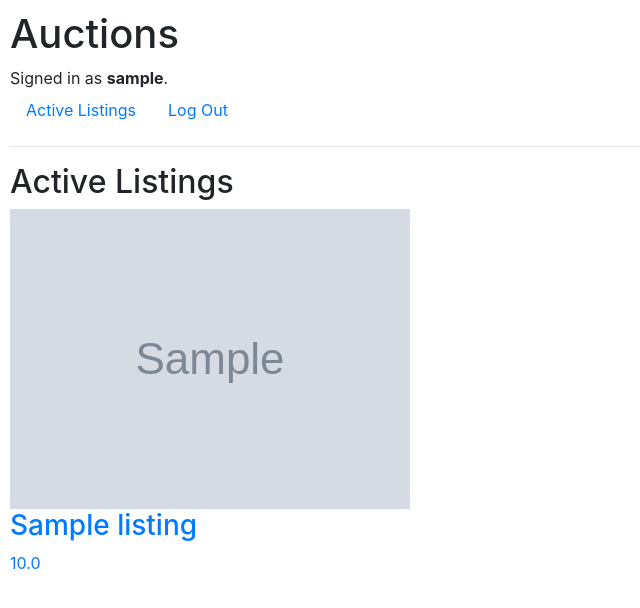
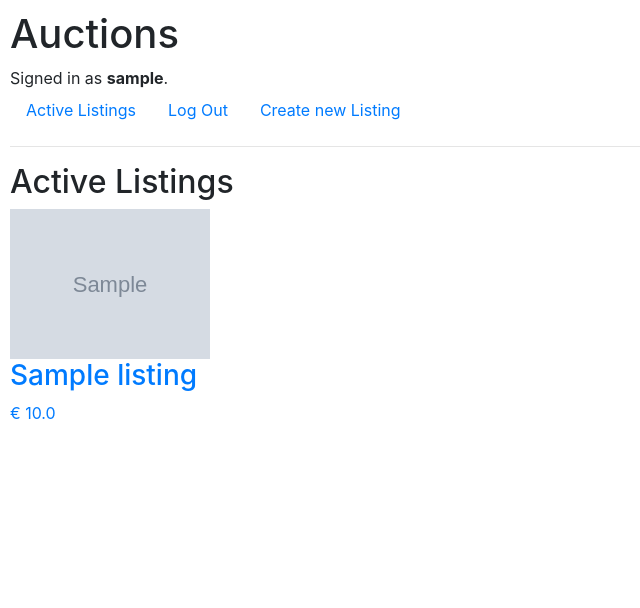
Before and after one commit to elena563/CS50w, a Django app: page / in a window 1280 px wide. Shown: the top 608 px of the page, without its empty margins (0-640 px from the left). Run offline with Django 3.2, Linux system fonts and the light colour scheme; a user stored in the database is signed in; tables that the repository leaves empty hold one stand-in row (values such as "Sample post"); grey boxes marked "Sample" are stand-in pictures; some libraries are stand-ins or nearby versions.

Commit message:
Add create page

```diff
--- a/commerce/auctions/models.py
+++ b/commerce/auctions/models.py
@@ -3,7 +3,8 @@ from django.db import models
 
 
 class User(AbstractUser):
-    pass
+    username = models.CharField(max_length=64, unique=True)
+    password = models.CharField(max_length=64)
 
 
 class Listing(models.Model):
@@ -22,6 +23,7 @@ class Listing(models.Model):
     ]
 
     category = models.CharField(max_length=30, choices=CATEGORIES)
+    owner = models.CharField(max_length=64, null=True)
 
 class Bid(models.Model):
     price = models.FloatField()
@@ -29,6 +31,6 @@ class Bid(models.Model):
     listing = models.ForeignKey(Listing, on_delete=models.CASCADE)
 
 class Comment(models.Model):
-    listing = models.ForeignKey(Listing, on_delete=models.CASCADE)
+    listing = models.ForeignKey(Listing, on_delete=models.CASCADE, related_name="comments")
     author = models.ForeignKey(User, on_delete=models.CASCADE)
     text = models.TextField()
--- a/commerce/auctions/static/auctions/styles.css
+++ b/commerce/auctions/static/auctions/styles.css
@@ -1,3 +1,14 @@
 body {
     padding: 10px;
 }
+
+.listing{
+    display: flex;
+    flex-direction: column;
+    width: 200px;
+
+}
+
+a, a:hover{
+    text-decoration: none;
+}
--- a/commerce/auctions/templates/auctions/index.html
+++ b/commerce/auctions/templates/auctions/index.html
@@ -6,10 +6,10 @@
     {% if listings %}
         <div class="list-grid">
             {% for l in listings %}
-                <a href="{% url 'listing' listing %}"><div class="listing">
+                <a href="{% url 'listing' l.name %}"><div class="listing">
                     <img src="{{ l.image }}" alt="{{ l.name }}">
                     <h3>{{ l.name }}</h3>
-                    <p>{{ l.price }}</p>
+                    <p>€ {{ l.price }}</p>
                 </div></a>
             {% endfor %}
         </div>
--- a/commerce/auctions/templates/auctions/layout.html
+++ b/commerce/auctions/templates/auctions/layout.html
@@ -24,6 +24,9 @@
                 <li class="nav-item">
                     <a class="nav-link" href="{% url 'logout' %}">Log Out</a>
                 </li>
+                <li class="nav-item">
+                    <a class="nav-link" href="{% url 'create' %}">Create new Listing</a>
+                </li>
             {% else %}
                 <li class="nav-item">
                     <a class="nav-link" href="{% url 'login' %}">Log In</a>
--- a/commerce/auctions/urls.py
+++ b/commerce/auctions/urls.py
@@ -8,4 +8,6 @@ urlpatterns = [
     path("logout", views.logout_view, name="logout"),
     path("register", views.register, name="register"),
     path("listing/<str:name>/", views.listing, name="listing"),
+    path("create", views.create, name="create"),
+    path("comment/<str:name>/", views.comment, name="comment")
 ]
--- a/commerce/auctions/views.py
+++ b/commerce/auctions/views.py
@@ -3,8 +3,9 @@ from django.db import IntegrityError
 from django.http import HttpResponse, HttpResponseRedirect
 from django.shortcuts import render
 from django.urls import reverse
+from .forms import NewListingForm
 
-from .models import User, Listing
+from .models import User, Listing, Comment
 
 
 def index(request):
@@ -65,14 +66,52 @@ def register(request):
         return render(request, "auctions/register.html")
 
 
+
+def create(request):
+    if request.method == 'POST':
+        form = NewListingForm(request.POST)
+        if form.is_valid():
+            listing = form.save(commit=False)
+
+            if Listing.objects.filter(name=listing.name).exists():
+                return render(request, "auctions/create.html", {
+                    'form': form,
+                    "error": "Listing already exists"
+                })
+            listing.owner = request.user
+
+            listing.save()
+            return HttpResponseRedirect(reverse('listing', args=[listing.name]))
+        else:
+            return render(request, "auctions/create.html", {
+                    'form': NewListingForm(),
+                    "error": "Invalid data"
+                })
+    return render(request, "auctions/create.html", {
+        "form": NewListingForm()
+    })
+
+
 def listing(request, name):
     listing = Listing.objects.filter(name=name).first()
 
     if listing is not None:
-        return render(request, "auctions/entry.html", {
+        return render(request, "auctions/listing.html", {
             "listing": listing,
         })
     else:
         return render(request, "auctions/index.html", {
             "error": "Listing has been deleted or removed"
         })
+
+
+def comment(request, name):
+    if request.method == 'POST':
+        listing = Listing.objects.get(name=name)
+        comment_text = request.POST.get("comment")
+        Comment.objects.create(
+            listing=listing,
+            author=request.user,
+            text=comment_text
+        )
+        return HttpResponseRedirect(reverse('listing', args=[listing.name]))
```
Also changed, not shown: commerce/auctions/forms.py (added, +7 -0 lines), commerce/auctions/templates/auctions/create.html (added, +16 -0 lines), commerce/auctions/templates/auctions/listing.html (+18 -3 lines), 1 other file.
